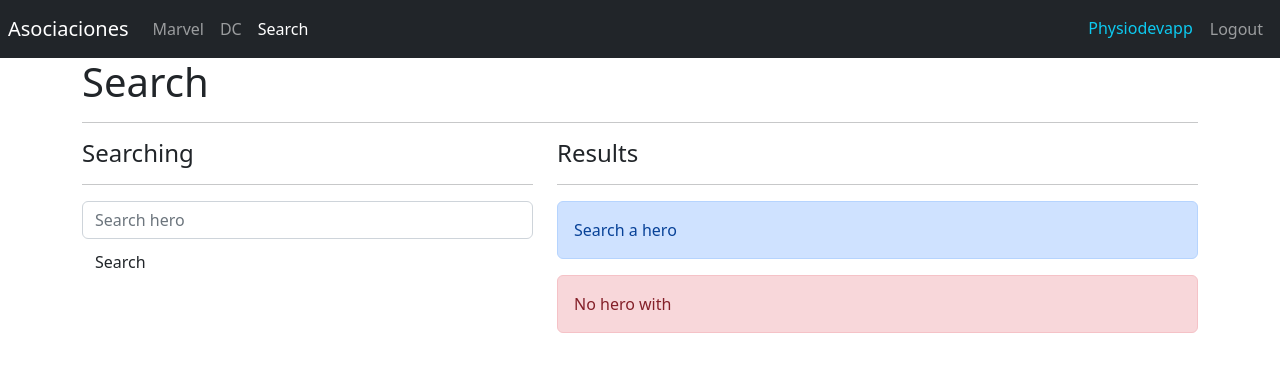
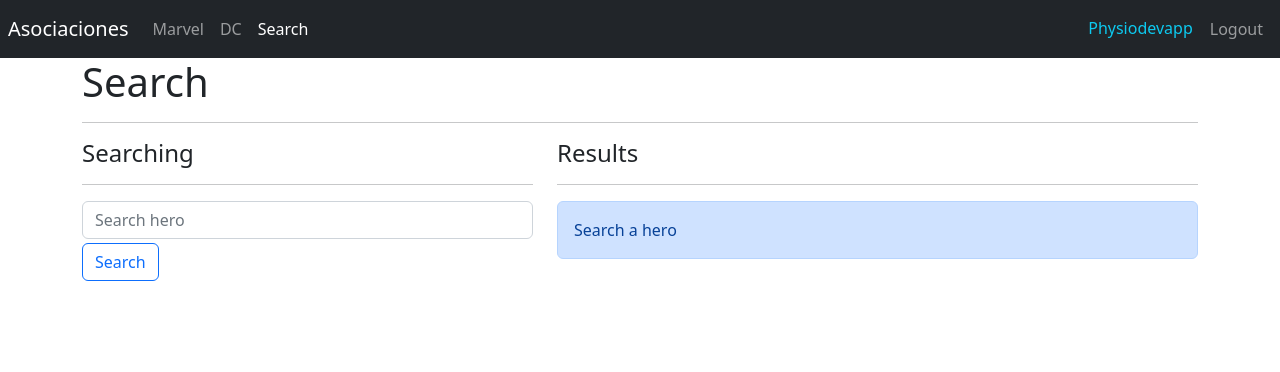
Before and after one commit to physiodevapp/react-zero-to-expert, a React (Vite) app in the folder 07-heroes-spa/: page /search in a window 1280 px wide. Shown: the top 372 px of the page. Built offline with nearby package versions, Linux system fonts and the light colour scheme.

Commit message:
conditional messages

```diff
--- a/07-heroes-spa/src/heroes/pages/SearchPage.jsx
+++ b/07-heroes-spa/src/heroes/pages/SearchPage.jsx
@@ -12,7 +12,10 @@ export const SearchPage = () => {
   const location = useLocation();
 
   const { q = '' } = queryString.parse(location.search);
-  const heroes = getHeroesByName(q)
+  const heroes = getHeroesByName(q);
+
+  const showSearch = (q.length === 0);
+  const showError = (q.length > 0) && heroes.length === 0;
 
   const { searchText, onInputChange } = useForm({
     searchText: q,
@@ -20,7 +23,7 @@ export const SearchPage = () => {
 
   const onSearchSubmit = (event) => {
     event.preventDefault();
-    if (searchText.trim().length <= 1) return;
+    // if (searchText.trim().length <= 1) return;
 
     navigate(`?q=${searchText.toLowerCase().trim()}`);
   };
@@ -45,7 +48,7 @@ export const SearchPage = () => {
               onChange={onInputChange}
             />
 
-            <button className="btn btn-outline-primar mt-1">Search</button>
+            <button type="submit" className="btn btn-outline-primary mt-1">Search</button>
           </form>
         </div>
 
@@ -53,11 +56,17 @@ export const SearchPage = () => {
           <h4>Results</h4>
           <hr />
 
-          <div className="alert alert-primary">Search a hero</div>
+          {/* {
+            (q==='')
+            ? <div className="alert alert-primary">Search a hero</div>
+            : (heroes.length === 0) &&
+              <div className="alert alert-danger">No hero with <b>{q}</b></div>
+          } */}
 
-          <div className="alert alert-danger">
-            No hero with <b>{q}</b>
-          </div>
+          <div className="alert alert-primary animate__animated animate__fadeIn"
+            style={{display: `${showSearch ? '' : 'none'} `}}>Search a hero</div>
+          <div className="alert alert-danger animate__animated animate__fadeIn"
+            style={{display: `${showError ? '' : 'none'} `}}>No hero with <b>{q}</b></div>
 
           {
             heroes.map((hero) => (
```
